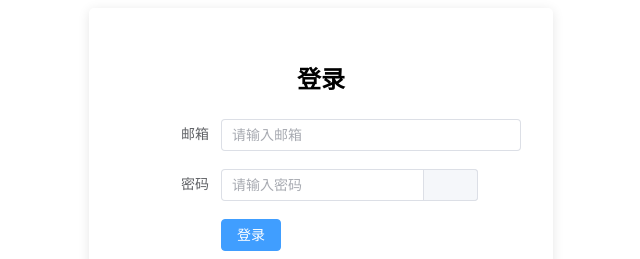
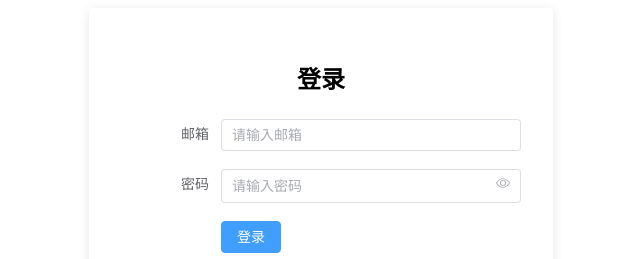
Before and after one commit to djmnb/-, a Vue app: page /#/login in a window 1280 px wide. Shown: the top 259 px of the page, without its empty margins (319-959 px from the left). Built offline with nearby package versions, Linux system fonts and the light colour scheme.

Commit message:
解决密码框图标

```diff
--- a/src/components/PasswordInput.vue
+++ b/src/components/PasswordInput.vue
@@ -1,19 +1,18 @@
 <template>
-  <div>
   <el-input
     v-model="password"
     :type="passwordType"
     placeholder="请输入密码"
   >
-      <template #append>
-        <el-icon
-          :class="iconClass"
-          :name="showPassword ? 'el-icon-eye-off' : 'el-icon-eye'"
-          @click="togglePasswordVisibility"
-        ></el-icon>
+    <template #suffix>
+      <span
+        @click.stop="passwordVisible = !passwordVisible"
+        class="passwordVisible"
+        ><el-icon v-show="!passwordVisible"><View /></el-icon>
+        <el-icon v-show="passwordVisible"><Hide /></el-icon
+      ></span>
     </template>
   </el-input>
-  </div>
 </template>
 
 <script>
@@ -21,27 +20,22 @@ export default {
   data() {
     return {
       password: "",
-      showPassword: false,
+      passwordVisible: false,
     };
   },
   computed: {
     passwordType() {
-      return this.showPassword ? "text" : "password";
-    },
-    iconClass() {
-      return this.showPassword ? "el-icon-eye-off" : "el-icon-eye";
+      return this.passwordVisible ? "text" : "password";
     },
   },
-  methods: {
-    togglePasswordVisibility() {
-      this.showPassword = !this.showPassword;
+  watch: {
+    password(newval, oldval) {
+      this.$emit('update:modelValue',newval)
+    }
   },
-  },
+  methods: {},
 };
 </script>
 
 <style scoped>
-.el-icon {
-  cursor: pointer;
-}
 </style>
```
Lines whose indentation alone changed are shown as unchanged.
